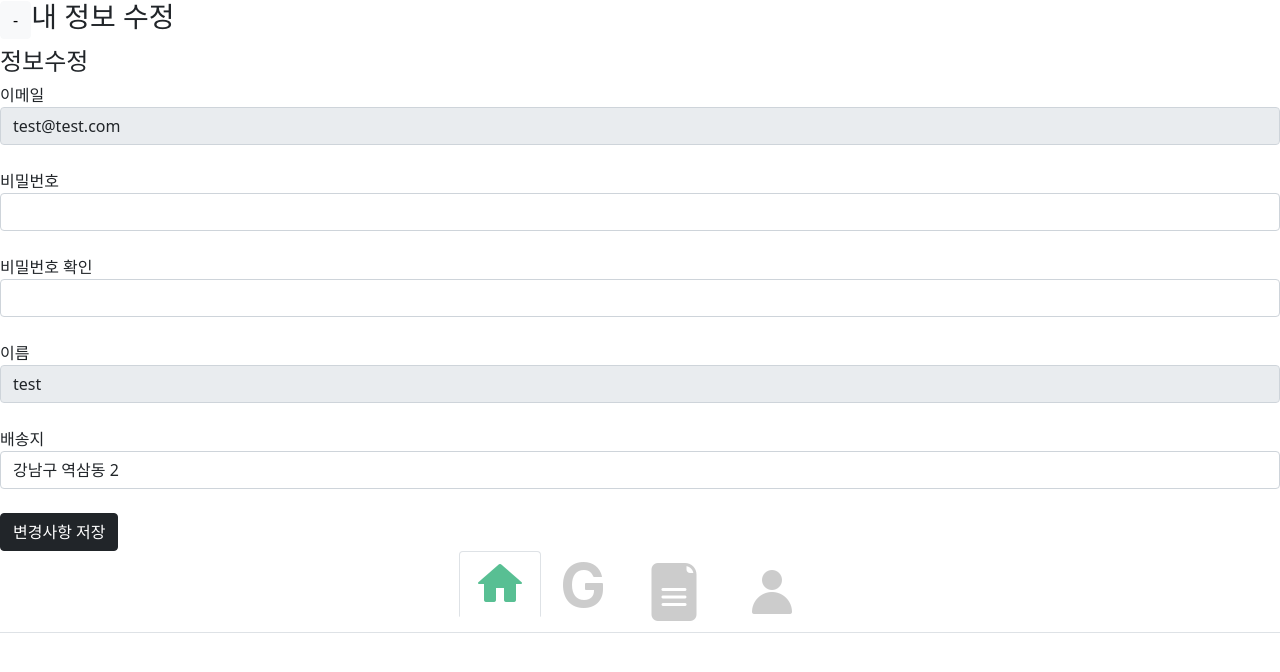
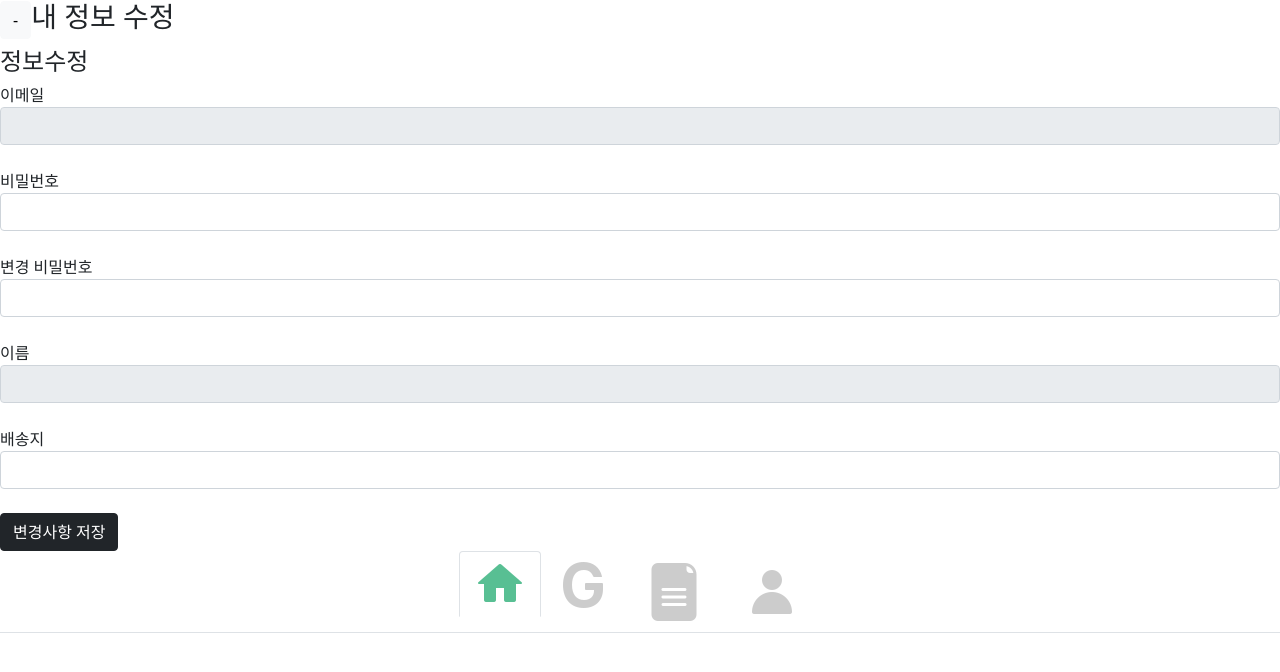
Before and after one commit to hwangseonju/MonitoringBwadrigo, a React (Create React App) app in the folder front/bwadrigo/: page /myinfomodify in a window 1280 px wide. Shown: the top 672 px of the page. Built offline with nearby package versions, Linux system fonts and the light colour scheme; no server answers.

Commit message:
Feat: update myinfo
myinfo 업데이트, 회원탈퇴 기능 구현

```diff
--- a/front/bwadrigo/src/components/MyInfoModify.jsx
+++ b/front/bwadrigo/src/components/MyInfoModify.jsx
@@ -4,33 +4,58 @@ import { Button, InputGroup, FormControl } from 'react-bootstrap';
 
 function MyInfoModify() {
     const [member, setMember] = useState({
-        "memberId":"1",
-        "memberEmail":"test@test.com",
-        "memberName":"test",
-        "memberPhone":"010-1233-1223",
-        "memberAddress":"강남구 역삼동 2",
-        "memberGender":"",
-        "memberAge":"",
-        "memberStatus":"",
-        "userRole":"",
+        memberEmail:"",
+        memberName:"",
+        memberPassword:"",
+        memberAddress:""
     });
+    // const [memberPassword, setMemberPassword, setMemberAddress] = useState("")
+    const [modifiedPassword, setModifiedPassword] = useState(null)
     const [memberPassword, setMemberPassword] = useState("")
+
     useEffect(()=>{
-        axios.get(
-        "/v1/api/member"
-        )
-        .then((res) =>{
+        let Authorization = localStorage.getItem("authorization")
+        let RefreshToekn = localStorage.getItem("refreshtoken")
+        let url = "/v1/api/member"
+        async function getMember(){
 
-            let memberDto = res.data
-            setMember(memberDto);
-
-        })
-
+            await axios({
+                method : "get",
+                url : url,
+                headers : {
+                    "Authorization" : Authorization,
+                    "RefreshToken" : RefreshToekn
+                }
+            }).then((res) => {
+                console.log(res)
+                setMember(res.data)
+            }).catch((err)=>{
+                console.log(err);
+            }
+            )
+            // console.log(response)
+        }
+        getMember();
+        // const result = getMeber();
+        // setMember(result);
     },[])
     const pwdChange = (e) => {
         console.log(e.target.value)
         setMemberPassword(e.target.value)
     }
+    const addressChange = (e) => {
+        setMember({
+            memberEmail: member.memberEmail,
+            memberName: member.memberName,
+            memberPassword:"",
+            memberAddress: e.target.value})
+    }
+
+    const modifyPwd = (e) => {
+        setModifiedPassword(e.target.value)
+    }
+
+
     const updateUser = useCallback(async(e)=>{
         let Authorization = localStorage.getItem("authorization")
         let RefreshToekn = localStorage.getItem("refreshtoken")
@@ -39,8 +64,7 @@ function MyInfoModify() {
             url : "/v1/api/member",
             data : {
                 "memberEmail": member.memberEmail,
-                "memberName": member.memberName,
-                "memberPhone":member.memberPhone,
+                "modifiedPassword": modifiedPassword,
                 "memberAddress": member.memberAddress,
                 "memberPassword" : memberPassword
             },
@@ -51,6 +75,10 @@ function MyInfoModify() {
         }).then((res) => {
             alert("회원정보 변경에 성공했습니다.")
             axios({
+                headers : {
+                    "Authorization" : Authorization,
+                    "RefreshToken" : RefreshToekn
+                },
                 method:"delete",
                 url:"/v1/api/member/logout"
 
@@ -81,10 +109,12 @@ function MyInfoModify() {
             value={memberPassword}
             /><br />
 
-            비밀번호 확인
+            변경 비밀번호
             <FormControl
             aria-label="memberPasswordCheck"
             aria-describedby="basic-addon1"
+            onChange={modifyPwd}
+            value={modifiedPassword}
             /><br />
 
             이름
@@ -97,9 +127,11 @@ function MyInfoModify() {
 
             배송지<br />
             <FormControl
-            value={member.memberAddress}
+            placeholder={member.memberAddress}
             aria-label="memberAddress"
             aria-describedby="basic-addon1"
+            onChange={addressChange}
+            value={member.memberAddress}
             /><br/>
 
             <Button onClick={updateUser} variant="dark">변경사항 저장</Button>
```
